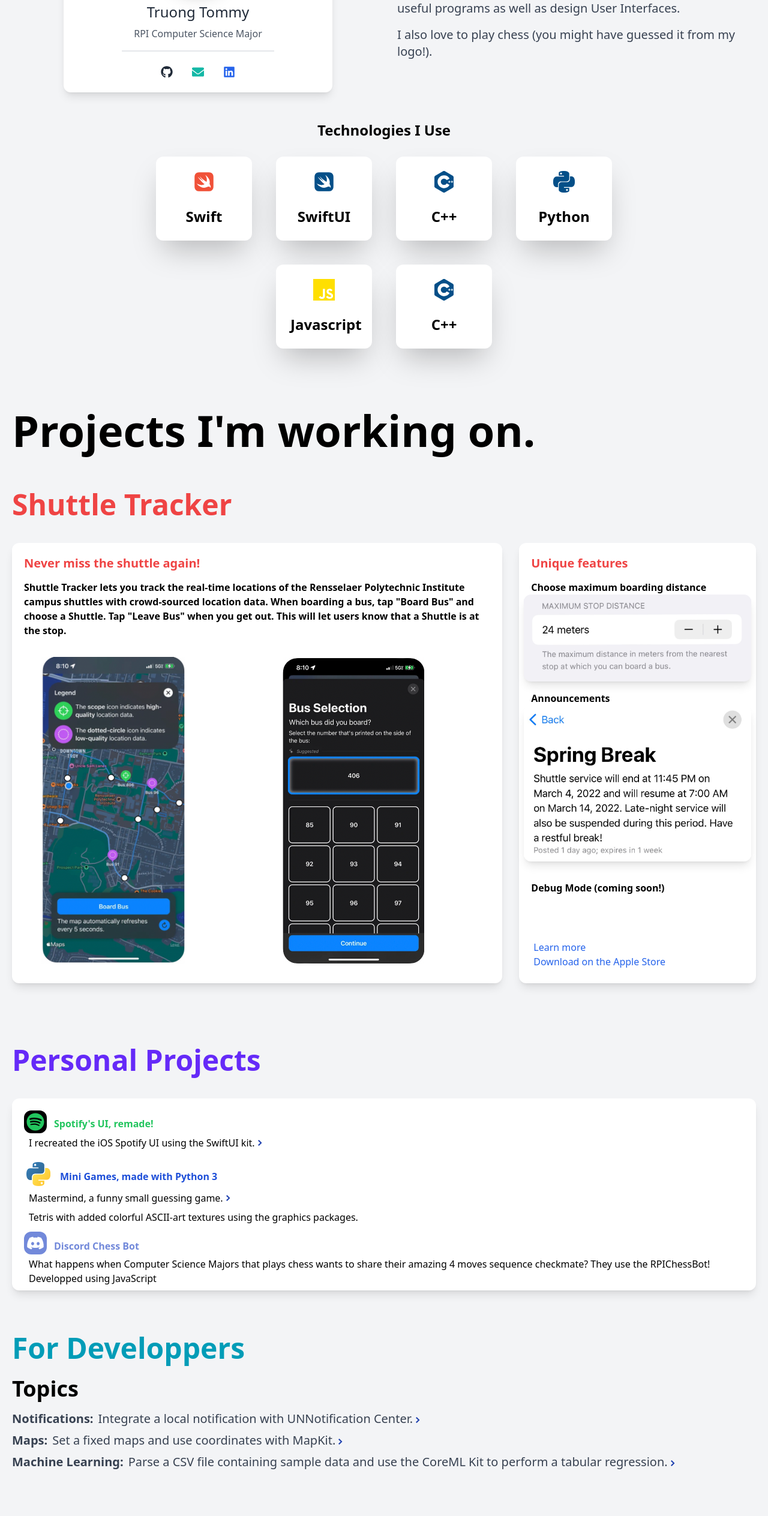
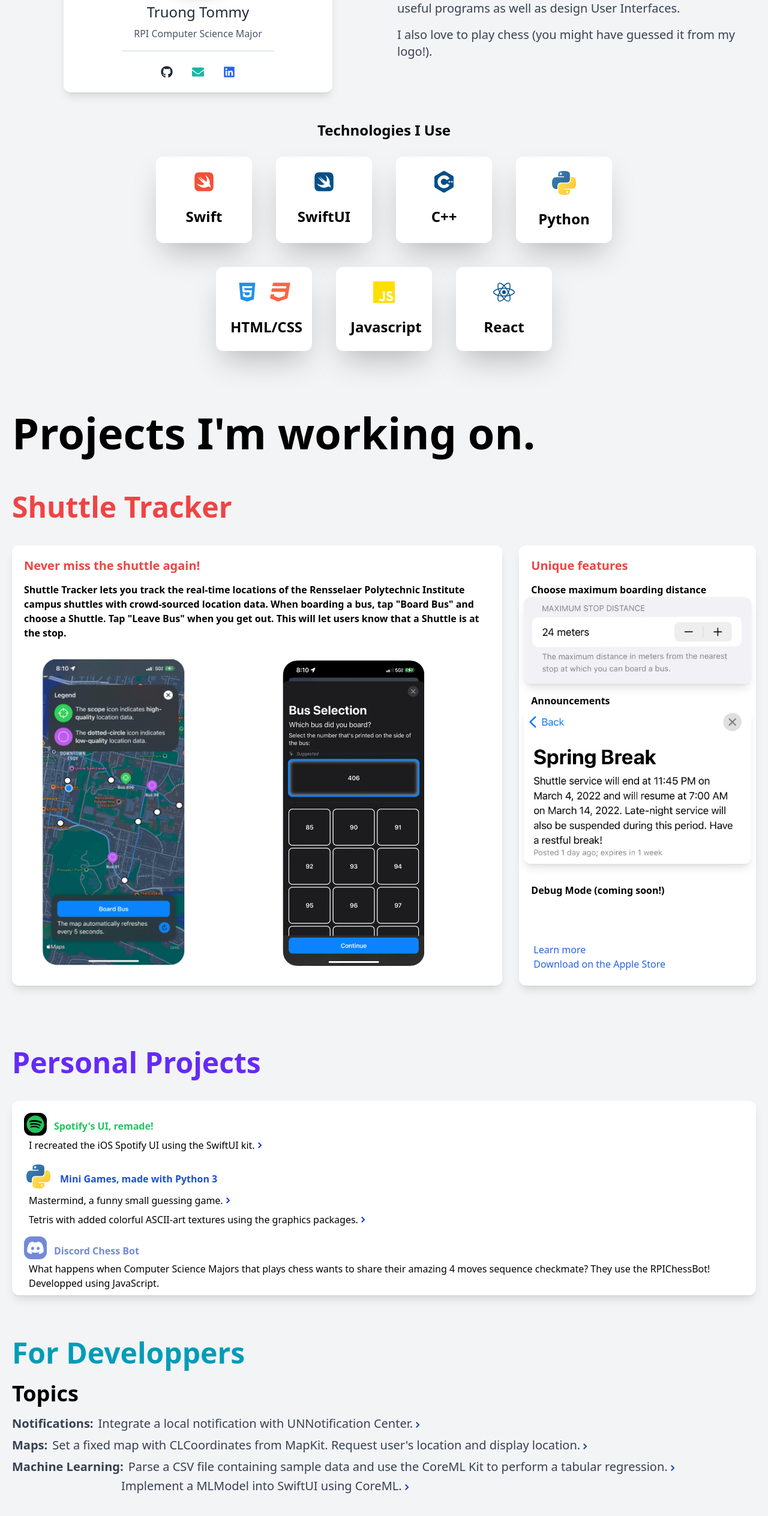
Before and after one commit to tommytrg297/MyWebsite, a React (Create React App) app: page / in a window 1280 px wide. Shown: the part 175-2702 px from the top of the page at 60% size. Built offline with nearby package versions, Linux system fonts and the light colour scheme.

Commit message:
More improvements

```diff
--- a/src/components/Skills.js
+++ b/src/components/Skills.js
@@ -1,8 +1,11 @@
 import react from "react";
-import { FaSwift } from "react-icons/fa";
+import { FaSwift,FaReact,FaHtml5,FaCss3 } from "react-icons/fa";
 import { SiCplusplus} from "react-icons/si"
 import { SiPython} from "react-icons/si"
 import { SiJavascript} from "react-icons/si"
+
+import img1 from "../images/python.svg.png";
+
 
 
 function Skills() {
@@ -14,6 +17,7 @@
         </p>
 
         <div className="flex flex-wrap justify-center pt-2">
+
             <div className="flex flex-col w-30 p-6 m-5 overflow-hidden bg-white shadow-2xl rounded-xl sm:w-40">
                 <FaSwift color ="#F05138" className=" mx-auto text-2l sm:text-4xl"></FaSwift>
                 <p className="mt-6 text-xl sm:text-2xl font-semibold text-center">Swift</p>
@@ -30,8 +34,16 @@
             </div>
 
             <div className="flex flex-col w-30 p-6 m-5 overflow-hidden bg-white shadow-2xl rounded-xl sm:w-40">
-                <SiPython color ="#044F88" className=" mx-auto text-2l sm:text-4xl"></SiPython>
+                <img src={img1} className=" object-scale-down h-[2.5rem]"></img>
                 <p className="mt-6 text-xl sm:text-2xl font-semibold text-center">Python</p>
+            </div>
+
+            <div className="flex flex-col w-30 p-6 m-5 overflow-hidden bg-white shadow-2xl rounded-xl sm:w-40">
+                <div className = "flex">
+                <FaHtml5 color ="#2191E9" className=" mx-auto text-2l sm:text-4xl"></FaHtml5>
+                <FaCss3 color ="#FF6443" className=" mx-auto text-2l sm:text-4xl"></FaCss3>
+                </div>
+                <p className="mt-6 text-xl sm:text-2xl font-semibold text-center">HTML/CSS</p>
             </div>
 
             <div className="flex flex-col w-30 p-6 m-5 overflow-hidden bg-white shadow-2xl rounded-xl sm:w-40">
@@ -40,9 +52,12 @@
             </div>
 
             <div className="flex flex-col w-30 p-6 m-5 overflow-hidden bg-white shadow-2xl rounded-xl sm:w-40">
-                <SiCplusplus color ="#044F88" className=" mx-auto text-2l sm:text-4xl"></SiCplusplus>
-                <p className="mt-6 text-xl sm:text-2xl font-semibold text-center">C++</p>
+                <FaReact color ="#044F88" className=" mx-auto text-2l sm:text-4xl"></FaReact>
+                <p className="mt-6 text-xl sm:text-2xl font-semibold text-center">React</p>
             </div>
+
+
+
 
 
 
--- a/src/components/forDevs.js
+++ b/src/components/forDevs.js
@@ -32,9 +32,9 @@
                 Maps:
             </p>
             <p className= "text-base text-md md:text-xl text-left text-gray-700 leading-relaxed pl-2">
-                Set a fixed maps and use coordinates with MapKit.
+                Set a fixed map with CLCoordinates from MapKit. Request user's location and display location.
             </p>
-            <a href="https://github.com/TruongTommy99/SwiftUI-CoreML-Example" target="_blank" rel="noreferrer noopener"
+            <a href="https://github.com/TruongTommy99/UsefulSwiftCode/tree/main/UsingMapKit/UsingMapKit" target="_blank" rel="noreferrer noopener"
             className = "py-2  text-blue-800">
                     <GoChevronRight/>
                      </a>
@@ -45,8 +45,18 @@
             <p className= "text-base text-md md:text-xl text-left font-bold text-gray-700 leading-relaxed ">
                 Machine Learning:
             </p>
+
             <p className= "text-base text-md md:text-xl text-left text-gray-700 leading-relaxed pl-2">
                 Parse a CSV file containing sample data and use the CoreML Kit to perform a tabular regression.
+            </p>
+            <a href="https://github.com/TruongTommy99/SwiftUI-CoreML-Example" target="_blank" rel="noreferrer noopener"
+            className = "py-2  text-blue-800">
+                    <GoChevronRight/>
+                     </a>
+            </div>
+            <div className = "flex">
+            <p className= "text-base text-md md:text-xl text-left text-gray-700 leading-relaxed pl-[9.1em]">
+                Implement a MLModel into SwiftUI using CoreML.
             </p>
             <a href="https://github.com/TruongTommy99/SwiftUI-CoreML-Example" target="_blank" rel="noreferrer noopener"
             className = "py-2  text-blue-800">
@@ -56,9 +66,6 @@
 
 
 
-
-
-
         </div>
     </div>
 
--- a/src/components/personalProjects.js
+++ b/src/components/personalProjects.js
@@ -46,11 +46,16 @@
                      </a>
         </div>
 
+        <div className = "flex">
+        <p className=" pl-5 pt-1">
+                Tetris with added colorful ASCII-art textures using the graphics packages.        </p>
+        <a href="https://github.com/Gerzer/Textris" target="_blank" rel="noreferrer noopener"
+            className = "py-2  text-blue-800">
+                    <GoChevronRight/>
+                     </a>
+        </div>
 
 
-        <p className=" pl-5 pt-1">
-            Tetris with added colorful ASCII-art textures using the graphics packages.
-        </p>
 
 
 
@@ -62,7 +67,7 @@
         <p className=" pl-5 pt-1">
             What happens when Computer Science Majors that plays chess wants to share their amazing 4 moves sequence checkmate? They use the RPIChessBot!
         </p>
-        <p className=" pl-5"> Developped using JavaScript </p>
+        <p className=" pl-5"> Developped using JavaScript. </p>
 
 
 
```
